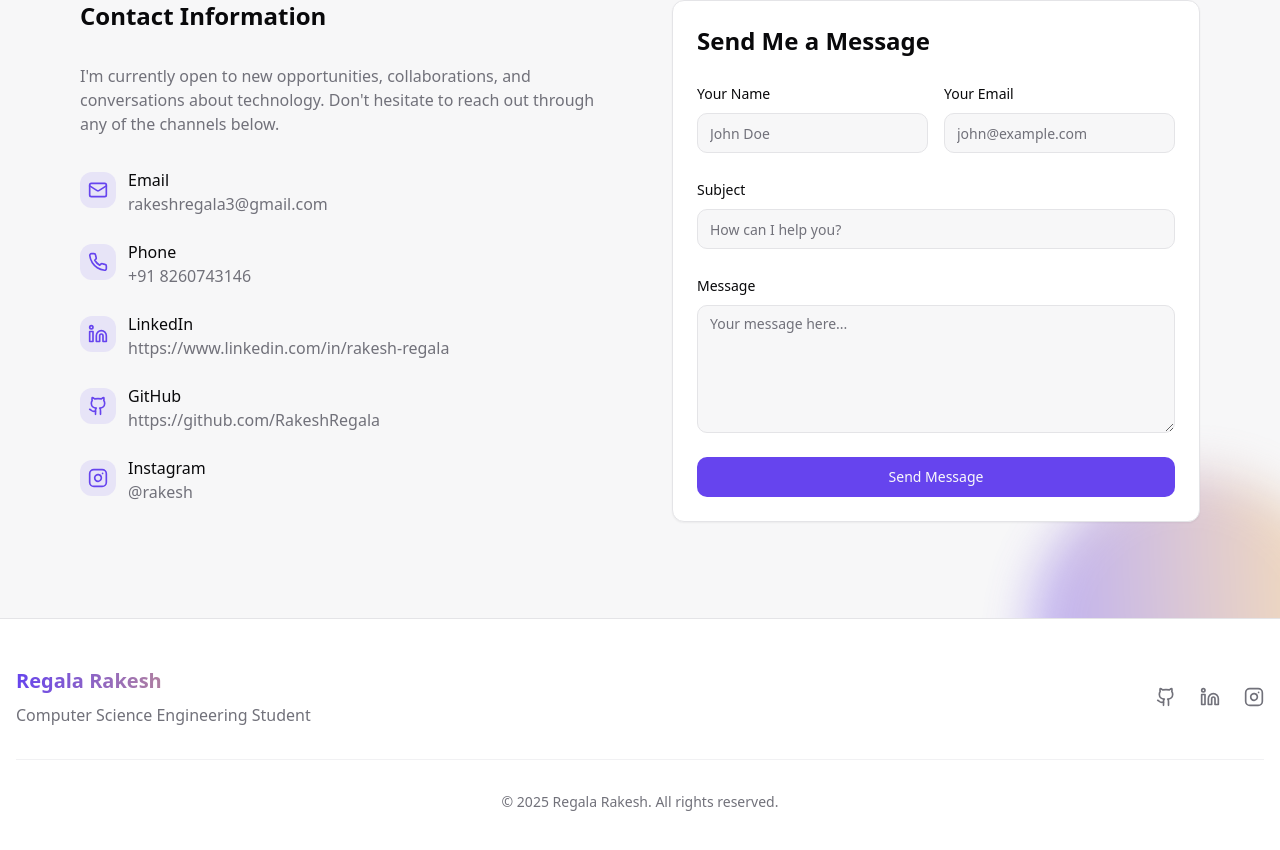
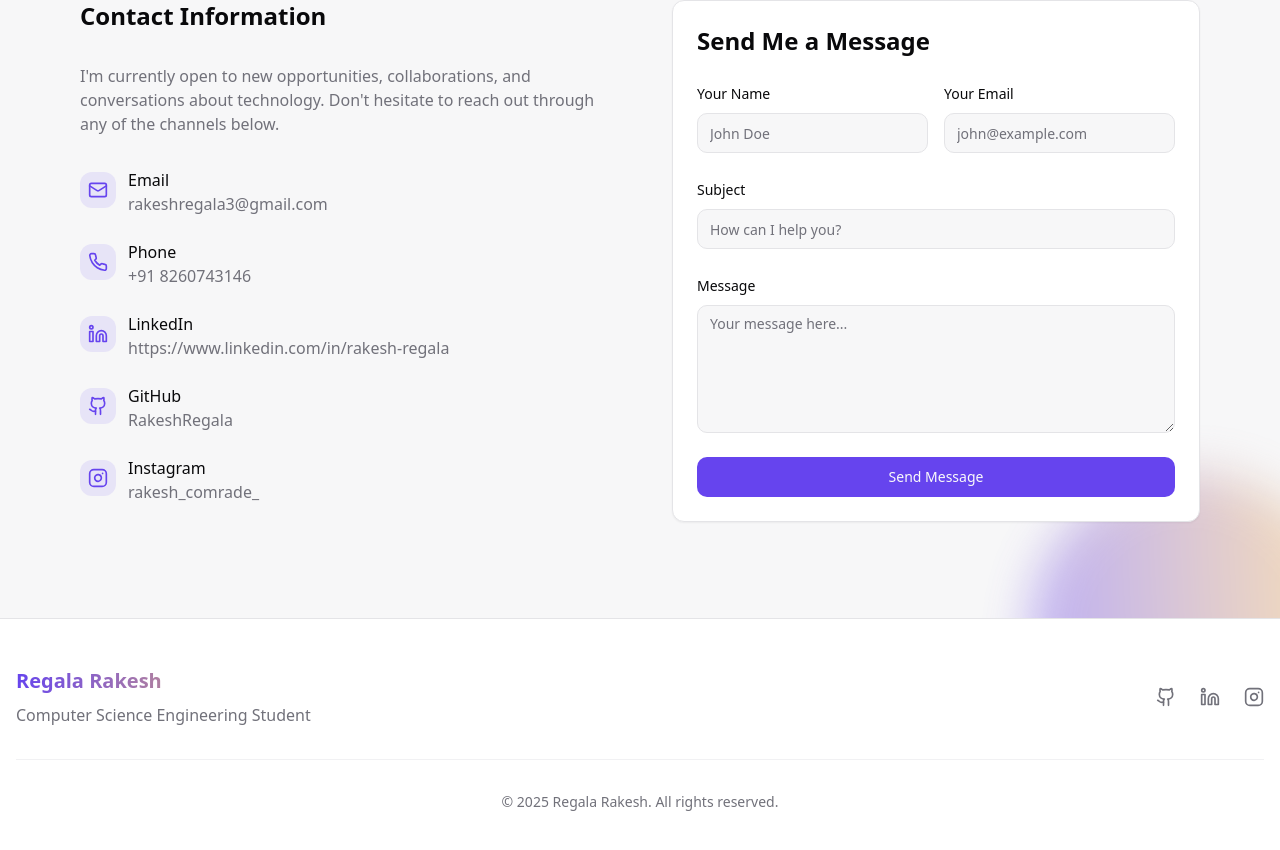
Before and after one commit to RakeshRegala/rakesh-tech-vista, a React (Vite) app: page / in a window 1280 px wide. Shown: the part 5202-6052 px from the top of the page. Built offline with nearby package versions, Linux system fonts and the light colour scheme.

Commit message:
Update Contact.tsx

```diff
--- a/src/components/Contact.tsx
+++ b/src/components/Contact.tsx
@@ -150,14 +150,14 @@ const Contact: React.FC = () => {
               <ContactItem
                 icon={<Github className="h-5 w-5" />}
                 title="GitHub"
-                value="https://github.com/RakeshRegala"
+                value="RakeshRegala"
                 href="https://github.com/RakeshRegala"
               />
 
               <ContactItem
                 icon={<Instagram className="h-5 w-5" />}
                 title="Instagram"
-                value="@rakesh"
+                value="rakesh_comrade_"
                 href="https://www.instagram.com/rakesh_comrade_/?__pwa=1"
               />
             </div>
```
